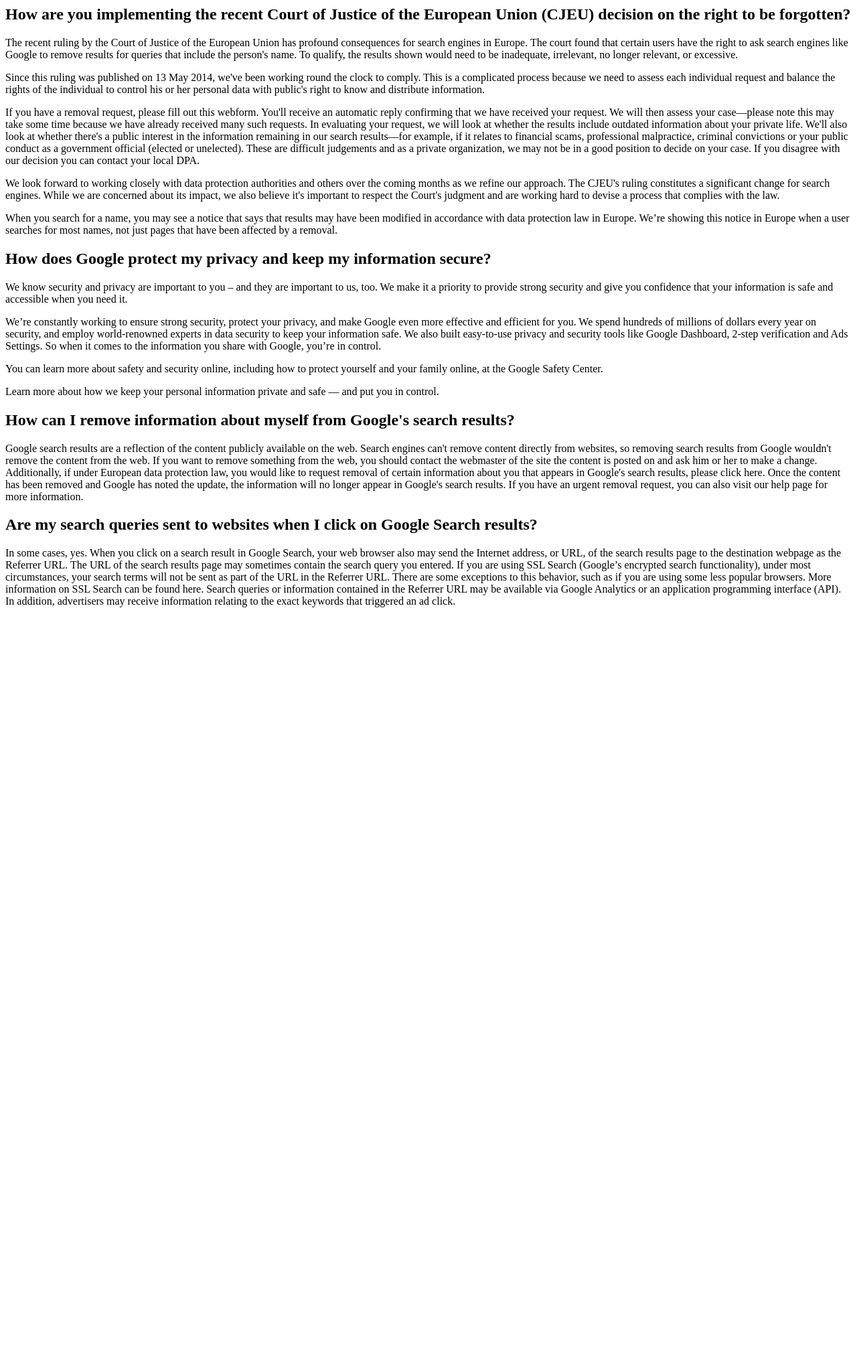
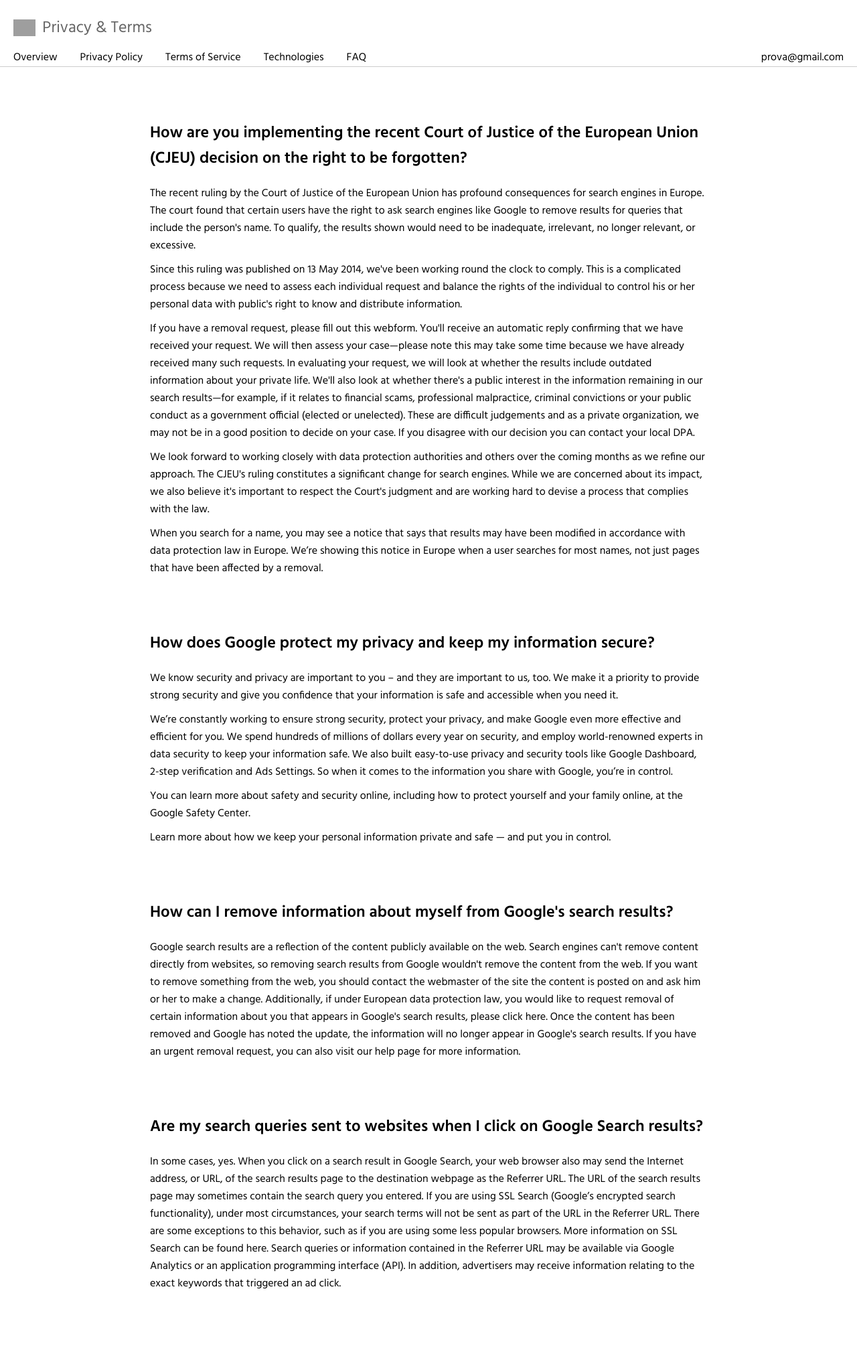
Before and after one commit to attraverso/php-google-faq, a PHP site: page / in a window 1280 px wide. Shown: the whole page at 67% size. Before the commit the page ends 907 px from the top, so only its background shows below. Run offline with PHP 8.4, Linux system fonts and the light colour scheme; grey boxes are pictures that could not be loaded.

Commit message:
styling draft added

```diff
--- a/index.php
+++ b/index.php
@@ -17,11 +17,42 @@ $faqs = [
     'question' => "Are my search queries sent to websites when I click on Google Search results?",
     'answer' => "In some cases, yes. When you click on a search result in Google Search, your web browser also may send the Internet address, or URL, of the search results page to the destination webpage as the Referrer URL. The URL of the search results page may sometimes contain the search query you entered. If you are using SSL Search (Google’s encrypted search functionality), under most circumstances, your search terms will not be sent as part of the URL in the Referrer URL. There are some exceptions to this behavior, such as if you are using some less popular browsers. More information on SSL Search can be found here. Search queries or information contained in the Referrer URL may be available via Google Analytics or an application programming interface (API). In addition, advertisers may receive information relating to the exact keywords that triggered an ad click.",
   ],
-];
+];?>
 
-foreach ($faqs as $faq) {/* For every answer, explode and separate every time I find a para marker ('--'). */
+<!DOCTYPE html>
+<html lang="en">
+<head>
+  <meta charset="UTF-8">
+  <meta name="viewport" content="width=device-width, initial-scale=1.0">
+  <title>Document</title>
+  <link href="https://fonts.googleapis.com/css2?family=Hind:wght@400;600&display=swap" rel="stylesheet">
+  <link rel="stylesheet" href="style.css">
+</head>
+<body>
+  <header>
+    <div id="header-up">
+      <img id="brand-logo" src="https://www.google.com/images/branding/googlelogo/2x/googlelogo_color_74x24dp.png" alt="google logo">
+      <span>Privacy & Terms</span>
+    </div>
+    <div id="header-low">
+      <div id="header-low-lx">
+      <ul>
+        <li>Overview</li>
+        <li>Privacy Policy</li>
+        <li>Terms of Service</li>
+        <li>Technologies</li>
+        <li>FAQ</li>
+      </ul>
+      </div>
+      <div id="header-low-rx">
+        <span>prova@gmail.com</span>
+      </div>
+    </div>
+  </header>
+  <main class="container">
+  <?php foreach ($faqs as $faq) {/* For every answer, explode and separate every time I find a para marker ('--'). */
     $q_pieces = explode('--',$faq['answer']);?>
-  <div>
+    <div class="question">
       <h2><?php echo $faq['question'] /* print question */ ?></h2>
       <?php
         foreach ($q_pieces as $q_piece) { /* print answer in single/multiple paras depending on nr */
@@ -34,3 +65,7 @@ foreach ($faqs as $faq) {/* For every answer, explode and separate every time I
   }
 
   ?>
+  </main>
+  <footer class="container"></footer>
+</body>
+</html>
--- /dev/null
+++ b/style.css
@@ -0,0 +1,78 @@
+* {
+  margin: 0;
+  padding: 0;
+  box-sizing: border-box;
+}
+
+body {
+  font-family: 'Hind', sans-serif;
+  font-size: 16px;
+}
+
+.container {
+  width: 65%;
+  margin: auto;
+}
+
+header {
+  height: 100px;
+  width: 100%;
+  position: fixed;
+    top: 0;
+  border-bottom: 1px solid #ccc;
+  padding: 10px 20px;
+  background-color: #fff;
+}
+
+#brand-logo {
+  height: 25px;
+}
+
+#header-up {
+  height: 80%;
+  display: flex;
+  justify-content: flex-start;
+  align-items: center;
+}
+
+#header-up span {
+  font-size: 1.5em;
+  color: #666;
+  margin-left: 10px;
+}
+
+#header-low {
+  height: 20%;
+}
+
+#header-low-lx {
+  float: left;
+}
+
+#header-low-lx li {
+  display: inline-block;
+}
+
+#header-low-lx li:not(:first-child) {
+  padding-left: 30px;
+}
+
+#header-low-rx{
+  float: right;
+}
+
+main {
+  padding-top: 180px;
+}
+
+.question {
+  margin-bottom: 5em;
+}
+
+h2 {
+  margin-bottom: 20px;
+}
+
+p {
+  margin-bottom: 10px;
+}
```
Lines whose indentation alone changed are shown as unchanged.
